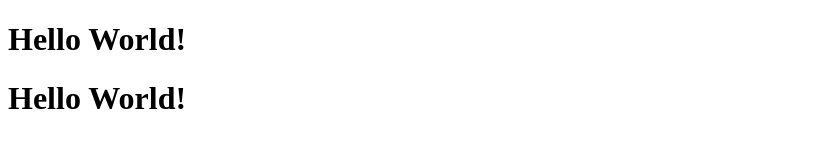
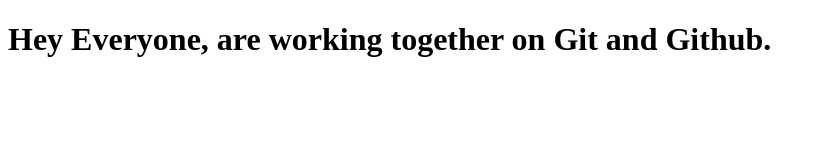
Before and after one commit to lemi-developer/git-turtorial-lemi, a plain HTML site: page index.html in a window 1280 px wide. Shown: the whole page, without its empty margins (0-825 px from the left). Drawn offline with Linux system fonts and the light colour scheme.

Commit message:
updating the html

```diff
--- a/index.html
+++ b/index.html
@@ -7,7 +7,6 @@
     <title>Document</title>
   </head>
   <body>
-    <h1>Hello World!</h1>
-    <h1>Hello World!</h1>
+    <h1>Hey Everyone, are working together on Git and Github.</h1>
   </body>
 </html>
```
